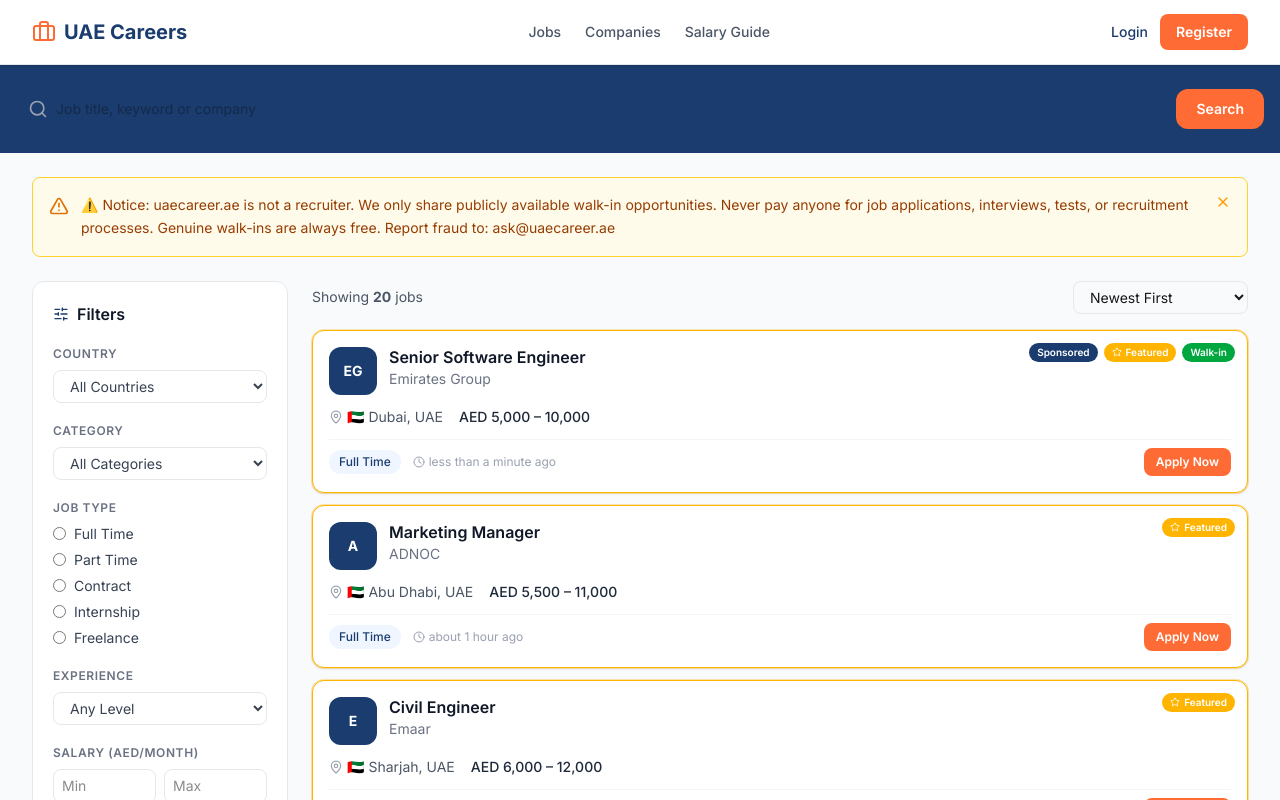
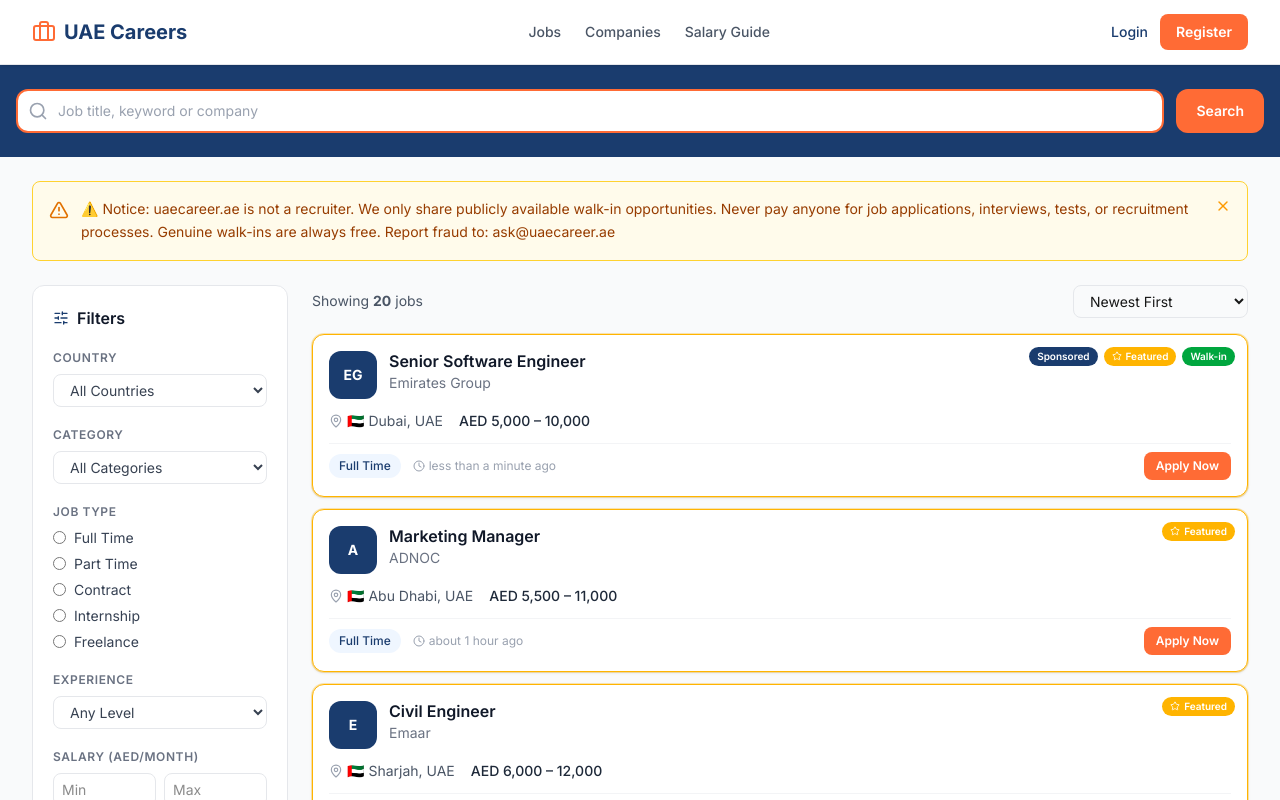
Before and after one commit to Hassnain580/Jobs, a Next.js app in the folder uae-careers/web/: page /jobs in a window 1280 px wide. Shown: the top 800 px of the page. Built offline with nearby package versions, Linux system fonts and the light colour scheme.

Commit message:
fix: add orange border to jobs page search box

```diff
--- a/uae-careers/web/src/app/jobs/page.tsx
+++ b/uae-careers/web/src/app/jobs/page.tsx
@@ -104,7 +104,7 @@ export default function JobsPage() {
                 placeholder="Job title, keyword or company"
                 value={search}
                 onChange={(e) => setSearch(e.target.value)}
-                className="w-full pl-10 pr-4 py-2.5 rounded-xl text-sm text-gray-900 focus:outline-none"
+                className="w-full pl-10 pr-4 py-2.5 rounded-xl text-sm text-gray-900 bg-white border-2 border-[#FF6B35] focus:outline-none focus:ring-2 focus:ring-[#FF6B35] placeholder-gray-400"
               />
             </div>
             <button className="bg-[#FF6B35] hover:bg-[#e55a24] text-white font-semibold px-5 py-2.5 rounded-xl text-sm transition-colors">
```
